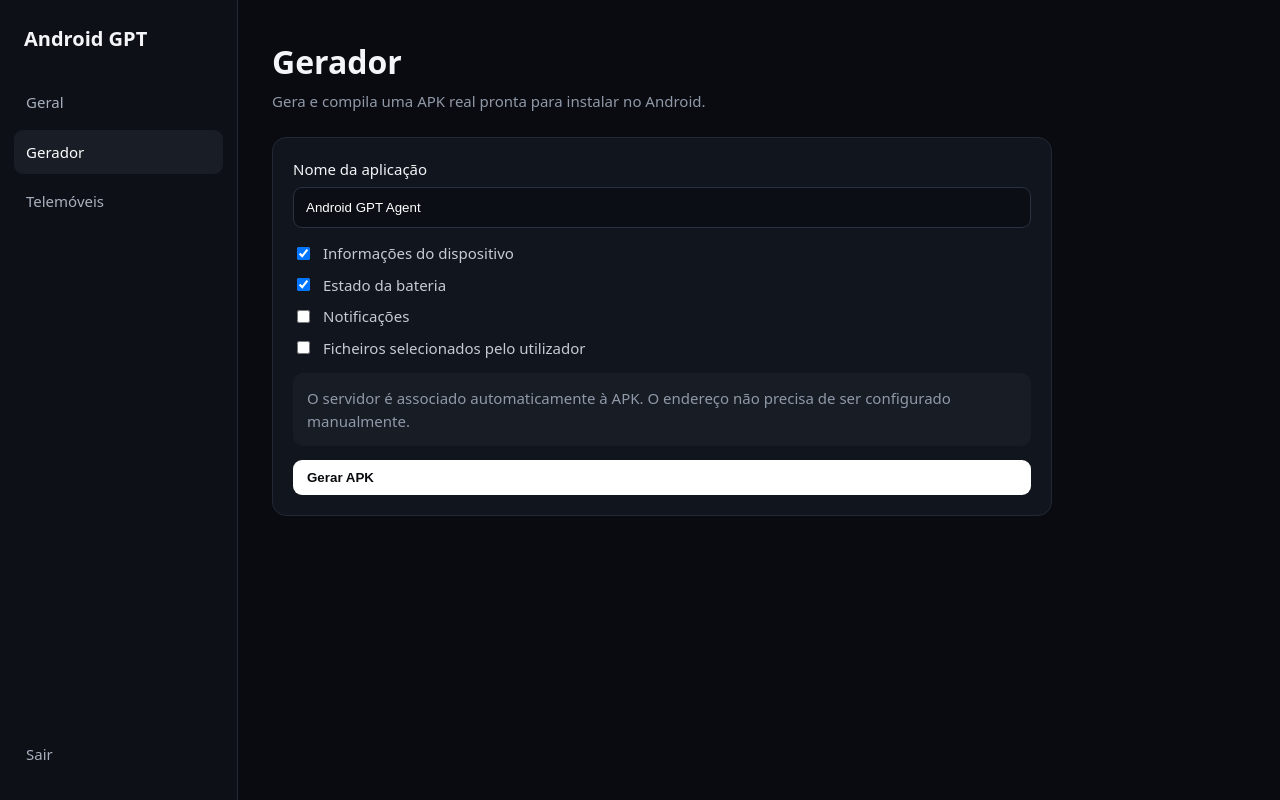
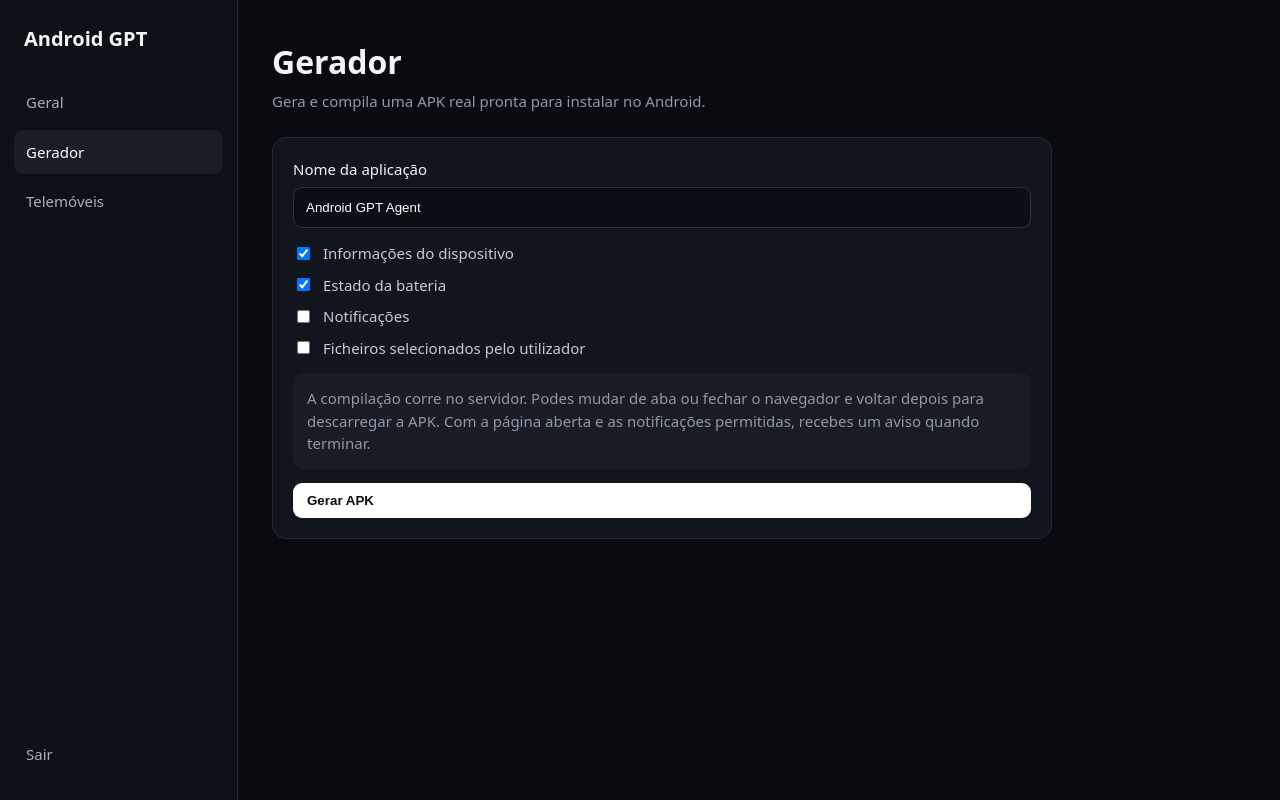
Before and after one commit to 0299jolgue/Android-gpt, a FastAPI app: page /generator in a window 1280 px wide. Run offline with FastAPI, Linux system fonts and the light colour scheme; the visitor is signed in with stand-in values (Sample User, id 1); parts of the project's set-up code (start-up, migrations or seed data) failed here and were passed over.

Commit message:
Clarify server-side APK build and notification behavior

```diff
--- a/templates/generator.html
+++ b/templates/generator.html
@@ -18,7 +18,7 @@
       <label><input type="checkbox" name="selected_files"> Ficheiros selecionados pelo utilizador</label>
     </div>
 
-    <div class="note">O servidor é associado automaticamente à APK. O endereço não precisa de ser configurado manualmente.</div>
+    <div class="note">A compilação corre no servidor. Podes mudar de aba ou fechar o navegador e voltar depois para descarregar a APK. Com a página aberta e as notificações permitidas, recebes um aviso quando terminar.</div>
     <button class="button" type="submit">Gerar APK</button>
   </form>
 
```
